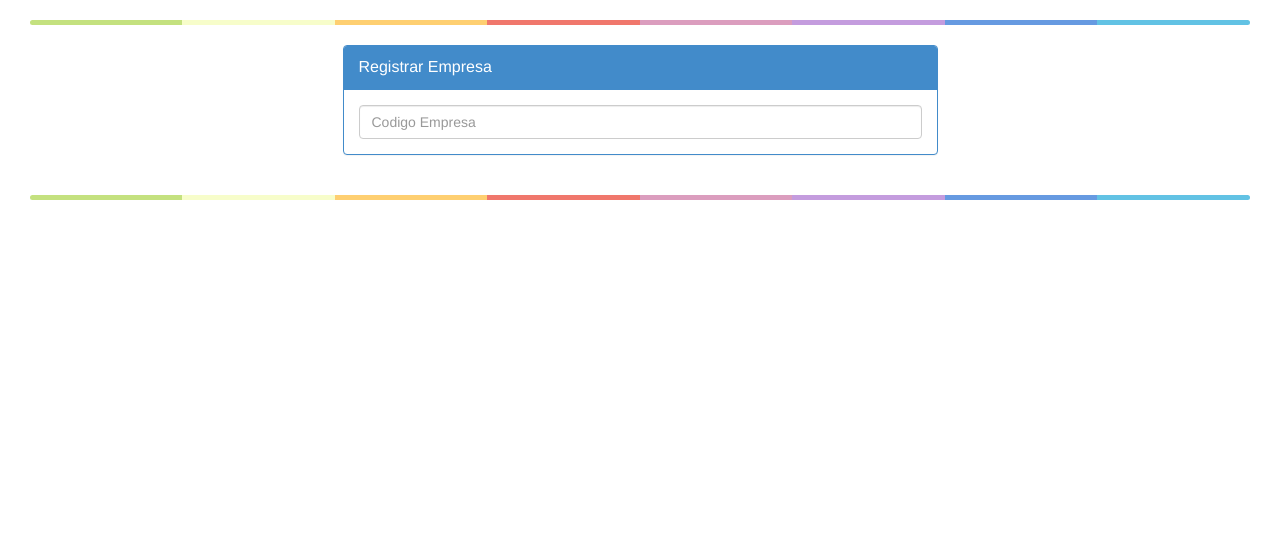
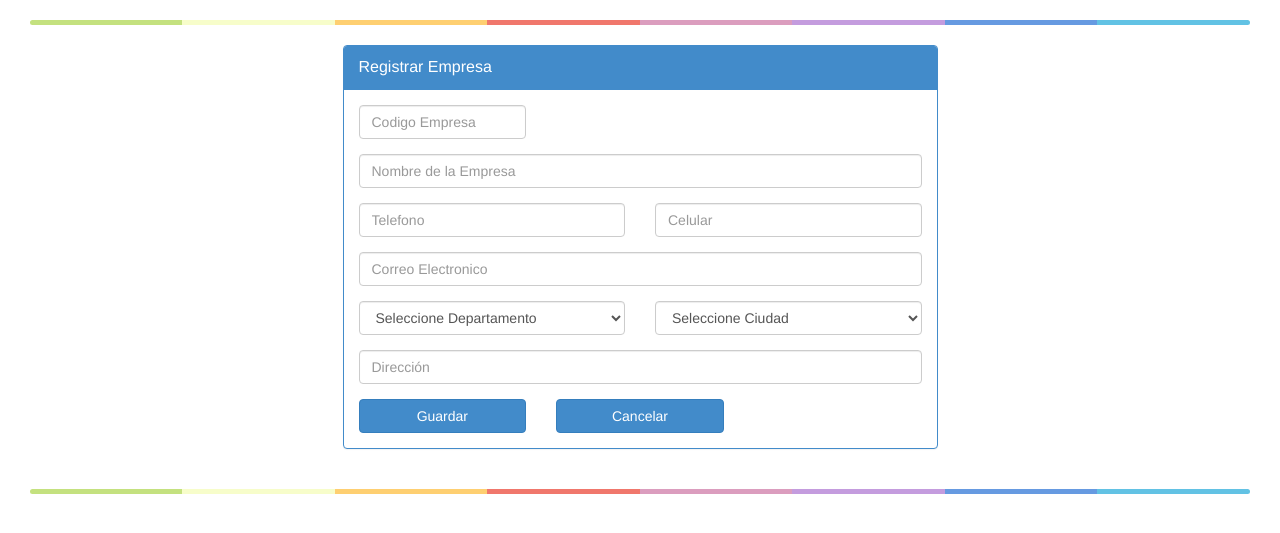
Before and after one commit to wdam/GestionEmpleos, a PHP site: page / in a window 1280 px wide. Shown: the top 533 px of the page. Run offline with PHP 8.4, Linux system fonts and the light colour scheme; some libraries are stand-ins or nearby versions.

Commit message:
index empresa

```diff
--- a/nbproject/private/private.xml
+++ b/nbproject/private/private.xml
@@ -4,9 +4,7 @@
     <open-files xmlns="http://www.netbeans.org/ns/projectui-open-files/2">
         <group>
             <file>file:/E:/GestionEmpleos/vista/empresa/index.tpl</file>
-            <file>file:/E:/GestionEmpleos/modelo/Empresa.php</file>
             <file>file:/E:/GestionEmpleos/index.php</file>
-            <file>file:/E:/GestionEmpleos/vista/login/index.tpl</file>
             <file>file:/E:/GestionEmpleos/controlador/EmpresaControl.php</file>
             <file>file:/E:/GestionEmpleos/vista/login/menuAdministrador.tpl</file>
             <file>file:/E:/GestionEmpleos/config/configuracion.ini</file>
--- a/vista/empresa/index.tpl
+++ b/vista/empresa/index.tpl
@@ -36,15 +36,76 @@
                             <div id="regAlert" style="display:none" class="alert alert-danger">
                                 <p>Error Al Guardar Empresa.........</p>
                             </div>
-                            <input id="txtCodigo" Name="txtCodigo"type="text" class="form-control" placeholder="Codigo Empresa" title="Codigo Empresa">
+                            <div class="form-group">
+                            	<div class="col-xs-6 col-sm-4 col-md-4">
+                                 	<input id="txtCodigo" Name="txtCodigo"type="text" class="form-control" placeholder="Codigo Empresa" title="Codigo Empresa" tabindex="1">
+								</div>
+							</div>
+							<div class="form-group">
+								<div class="col-xs-12 col-sm-12 col-md-12">
+		                         	<input id="txtNombre" Name="txtNombre"type="text" class="form-control" placeholder="Nombre de la Empresa" title="Nombre de la Empresa" tabindex="2">
+								</div>
+							</div>
+							<div class="row">
+								<div class="col-xs-12 col-sm-6 col-md-6">
+		                         	<input id="txtTelefono" Name="txtTelefono"type="text" class="form-control" placeholder="Telefono" title="Telefono" tabindex="3">
+								</div>
+								<div class="col-xs-12 col-sm-6 col-md-6 hidden-xs">
+		                         	<input id="txtCelular" Name="txtCelular"type="text" class="form-control" placeholder="Celular" title="Celular" tabindex="4">
+								</div>
+								<div class="col-xs-12 col-sm-6 col-md-6 visible-xs" style="margin-top: 15px">
+		                         	<input id="txtCelular" Name="txtCelular"type="text" class="form-control" placeholder="Celular" title="Celular" tabindex="4">
+								</div>
+							</div>
+
+							<div class="form-group" style="margin-top: 15px">
+								<div class="col-xs-12 col-sm-12 col-md-12">
+		                         	<input id="txtEmail" Name="txtEmail"type="text" class="form-control" placeholder="Correo Electronico" title="Correo Electronico" tabindex="5">
+								</div>
+							</div>
+
+                            <div class="row">
+  								<div class="col-xs-12 col-sm-6 col-md-6">
+  									<select class="form-control" title="Departamento" tabindex="6">
+  										<option>Seleccione Departamento</option>
+									</select>
+  								</div>
+  								<div class="col-xs-12 col-sm-6 col-md-6 hidden-xs">
+    								<select class="form-control" title="Ciudad O Municipio" tabindex="7">
+  										<option>Seleccione Ciudad</option>
+									</select>
+  								</div>
+  								<div class="col-xs-12 col-sm-6 col-md-6 visible-xs" style="margin-top: 15px" >
+    								<select class="form-control" title="Ciudad O Municipio" tabindex="7">
+  										<option>Seleccione Ciudad</option>
+									</select>
+  								</div>
+							</div>
+
+							<div class="form-group" style="margin-top: 15px">
+								<div class="col-xs-12 col-sm-12 col-md-12">
+		                         	<input id="txtDireccion" Name="txtDireccion"type="text" class="form-control" placeholder="Dirección" title="Dirección" tabindex="8">
+								</div>
+							</div>
+
+                            <div class="row">
+								<div class="col-xs-8 col-sm-4 col-md-4">
+									<input type="submit" name="btnGuardar" id="btnGuardar" value="Guardar" class="btn btn-primary btn-block" tabindex="9"></div>
+								<div class="col-xs-8 col-sm-4 col-md-4 hidden-xs">
+									<input type="reset" name="btnCancelar" id="btnCancelar" value="Cancelar" class="btn btn-primary btn-block">
+								</div>
+
+								<div class="col-xs-8 col-sm-4 col-md-4 visible-xs" style="margin-top: 15px">
+									<input type="reset" name="btnCancelar" id="btnCancelar" value="Cancelar" class="btn btn-primary btn-block">
+								</div>
+							</div>
 						</form>
 
 					</div>
 
 				</div>
 			</div>
-
-			<div class="col-md-12">
+			<div class="col-md-12 col-xs-12 col-sm-12">
 				<hr class="colorgraph">
 			</div>
 		</div>
```
Also changed, not shown: 1 other file.
